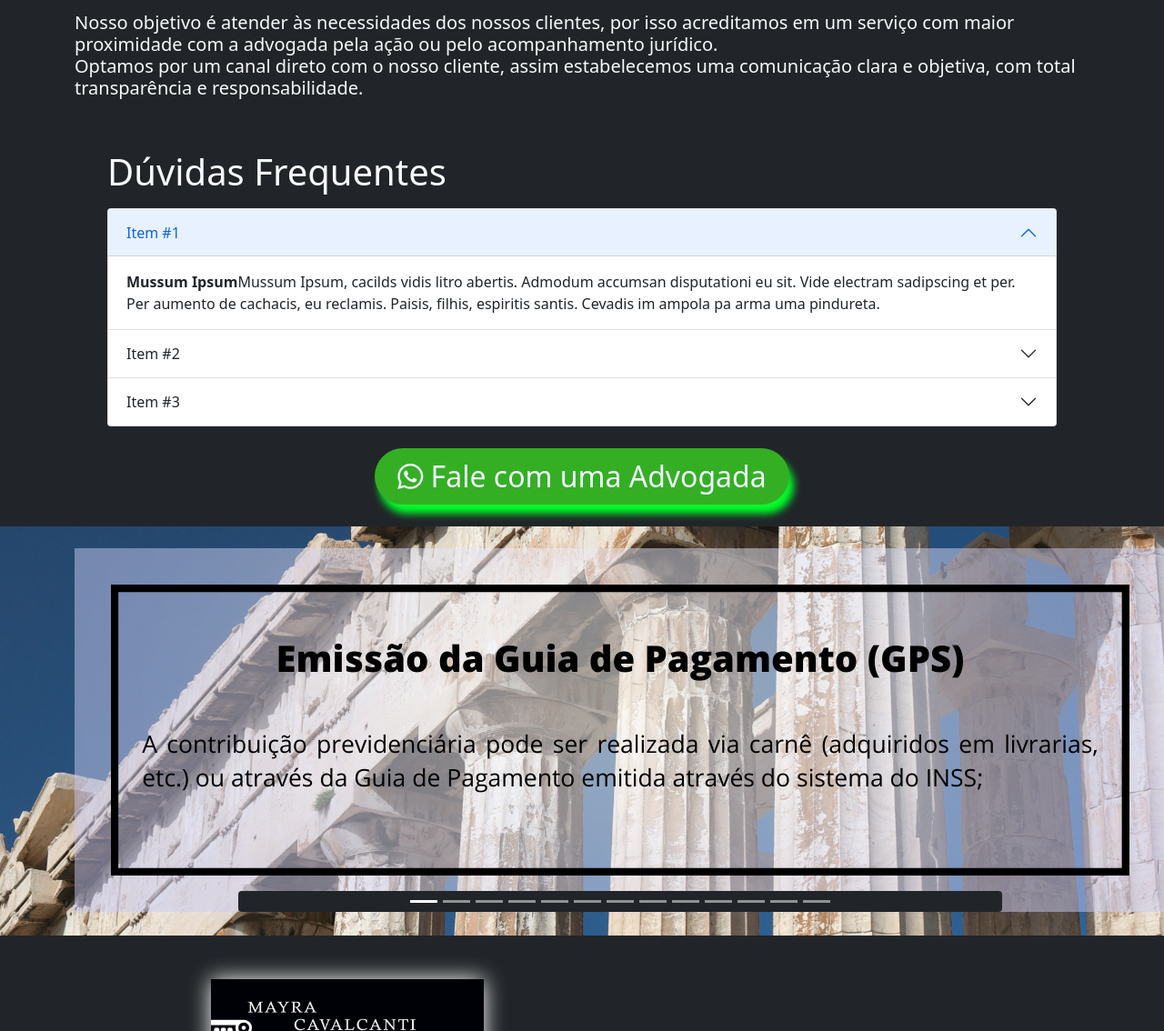
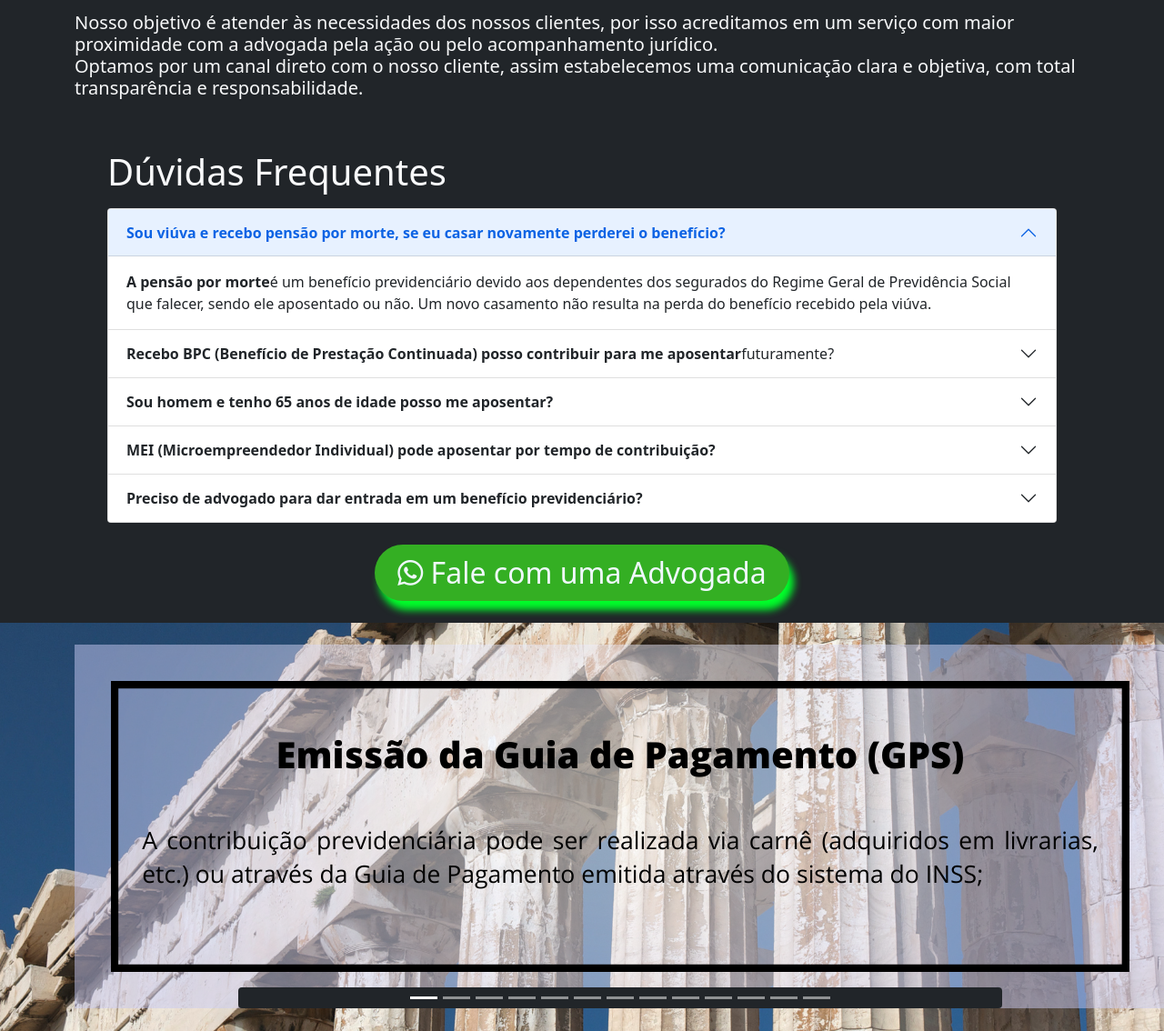
Before and after one commit to SemiramisCavalcanti/PJ0302SiteDev, a PHP site: page / in a window 1280 px wide; the page is wider, and only the part inside the window is pictured. Shown: the part 1392-2526 px from the top of that part at 91% size. Run offline with PHP 8.4, Linux system fonts and the light colour scheme; some libraries are stand-ins or nearby versions.

Commit message:
perguntas e respostas

```diff
--- a/paginas/topicos/inicial.php
+++ b/paginas/topicos/inicial.php
@@ -23,7 +23,7 @@
         <div class="row nossoCompromisso">
             <div class="col-md mt-3">
                 <h2>NOSSO COMPROMISSO</h2>
-                <h5 class="mt-4" >Cavalcanti & Leandro é um escritório especializado no Direito Previdenciário e
+                <h5 class="mt-4">Cavalcanti & Leandro é um escritório especializado no Direito Previdenciário e
                     Trabalhista, atuamos na busca pelo melhor benefício previdenciário ou assistencial através dos
                     meios administrativo junto ao INSS ou judicial.
                     <br>
@@ -54,48 +54,73 @@
             <div class="accordion-item">
                 <h2 class="accordion-header" id="headingOne">
                     <button class="accordion-button" type="button" data-bs-toggle="collapse" data-bs-target="#collapseOne" aria-expanded="true" aria-controls="collapseOne">
-                        Item #1
+                     <strong>Sou viúva e recebo pensão por morte, se eu casar novamente perderei o benefício?</strong>
                     </button>
                 </h2>
                 <div id="collapseOne" class="accordion-collapse collapse show" aria-labelledby="headingOne" data-bs-parent="#accordionExample">
                     <div class="accordion-body">
-                        <strong>Mussum Ipsum</strong>Mussum Ipsum, cacilds vidis litro abertis. Admodum accumsan disputationi eu sit. Vide electram
-                        sadipscing et per. Per aumento de cachacis, eu reclamis. Paisis, filhis, espiritis santis. Cevadis im ampola pa arma uma pindureta.
+                        <strong>A pensão por morte</strong>é um benefício previdenciário devido aos dependentes dos
+                        segurados do Regime Geral de Previdência Social que falecer, sendo ele aposentado ou
+                        não. Um novo casamento não resulta na perda do benefício recebido pela viúva.
+
                     </div>
                 </div>
             </div>
             <div class="accordion-item">
                 <h2 class="accordion-header" id="headingTwo">
                     <button class="accordion-button collapsed" type="button" data-bs-toggle="collapse" data-bs-target="#collapseTwo" aria-expanded="false" aria-controls="collapseTwo">
-                        Item #2
+                      <strong>Recebo BPC (Benefício de Prestação Continuada) posso contribuir para me aposentar</strong>
+                        futuramente?
                     </button>
                 </h2>
                 <div id="collapseTwo" class="accordion-collapse collapse" aria-labelledby="headingTwo" data-bs-parent="#accordionExample">
                     <div class="accordion-body">
-                        <strong>Mussum Ipsum</strong> Mussum Ipsum, cacilds vidis litro abertis. Per aumento de cachacis, eu reclamis. Todo mundo
-                        vê os porris que eu tomo, mas ninguém vê os tombis que eu levo! Suco de cevadiss deixa as pessoas mais interessantis.
-                        Admodum accumsan disputationi eu sit. Vide electram sadipscing et per.
-                        Mé faiz elementum girarzis, nisi eros vermeio. Si u mundo tá muito paradis? Toma um mé que o mundo vai girarzis! Nec orci
-                        ornare consequat. Praesent lacinia ultrices consectetur. Sed non ipsum felis. Vehicula non. Ut sed ex eros. Vivamus sit
-                        amet nibh non tellus tristique interdum.
+                        <strong>Sim.</strong>O BPC é um benefício de assistência social e permite que o beneficiário contribua
+                        como segurado facultativo, mas deve ser observado a alíquota ideal para não ter
+                        problemas na hora de requerer a aposentadoria.
+
                     </div>
                 </div>
             </div>
             <div class="accordion-item">
                 <h2 class="accordion-header" id="headingThree">
                     <button class="accordion-button collapsed" type="button" data-bs-toggle="collapse" data-bs-target="#collapseThree" aria-expanded="false" aria-controls="collapseThree">
-                        Item #3
+                   <strong>Sou homem e tenho 65 anos de idade posso me aposentar?</strong>
                     </button>
                 </h2>
                 <div id="collapseThree" class="accordion-collapse collapse" aria-labelledby="headingThree" data-bs-parent="#accordionExample">
                     <div class="accordion-body">
-                        <strong>Mussum Ipsum</strong>Mussum Ipsum, cacilds vidis litro abertis. Posuere libero varius. Nullam a nisl ut ante
-                        blandit hendrerit. Aenean sit amet nisi. Atirei o pau no gatis, per gatis num morreus. Copo furadis é disculpa de bebadis,
-                        arcu quam euismod magna. Si num tem leite então bota uma pinga aí cumpadi!
-                        Diuretics paradis num copo é motivis de denguis. Todo mundo vê os porris que eu tomo, mas ninguém vê os tombis que eu levo!
-                        Mais vale um bebadis conhecidiss, que um alcoolatra anonimis. Casamentiss faiz malandris se pirulitá.
-                        A ordem dos tratores não altera o pão duris. Nullam volutpat risus nec leo commodo, ut interdum diam laoreet. Sed non
-                        consequat odio. Per aumento de cachacis, eu reclamis. Nec orci ornare consequat. Praesent lacinia ultrices consectetur.
+                        <strong>Caso tenha iniciado o trabalho antes da reforma da previdência de 13/11/2019 </strong>Caso tenha iniciado o trabalho antes da reforma da previdência de 13/11/2019
+                    </div>
+                </div>
+            </div>
+            <div class="accordion-item">
+                <h2 class="accordion-header" id="headingThree">
+                    <button class="accordion-button collapsed" type="button" data-bs-toggle="collapse" data-bs-target="#collapseThree" aria-expanded="false" aria-controls="collapseThree">
+                    <strong> MEI (Microempreendedor Individual) pode aposentar por tempo de contribuição?</strong>
+                    </button>
+                </h2>
+                <div id="collapseThree" class="accordion-collapse collapse" aria-labelledby="headingThree" data-bs-parent="#accordionExample">
+                    <div class="accordion-body">
+                        <strong>Sim,</strong>contanto que os requisitos legais sejam preenchidos e após fazer a
+                        complementação das suas contribuições de 5% sobre o salário mínimo para 20% é
+                        possível dar entrada no pedido de aposentadoria por tempo de contribuição.
+                    </div>
+                </div>
+            </div>
+            <div class="accordion-item">
+                <h2 class="accordion-header" id="headingThree">
+                    <button class="accordion-button collapsed" type="button" data-bs-toggle="collapse" data-bs-target="#collapseThree" aria-expanded="false" aria-controls="collapseThree">
+                       <strong> Preciso de advogado para dar entrada em um benefício previdenciário?</strong>
+                    </button>
+                </h2>
+                <div id="collapseThree" class="accordion-collapse collapse" aria-labelledby="headingThree" data-bs-parent="#accordionExample">
+                    <div class="accordion-body">
+                        <strong>É aconselhado o acompanhamento por parte de um profissional especializado, </strong> pois é
+                        ele quem vai verificar possíveis pendências ou falhas na documentação a ser
+                        apresentada ao INSS, obedecendo às formalidades do processo administrativo, desta
+                        forma facilitando a concessão do benefício. Já na via judicial, após uma resposta
+                        negativa do INSS, é necessário o auxílio de um advogado ou um defensor público.
                         Sed non ipsum felis.
                     </div>
                 </div>
```
